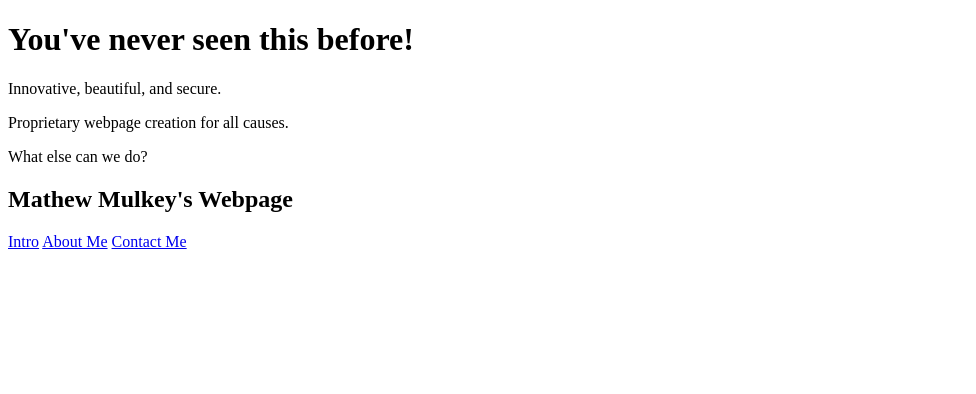
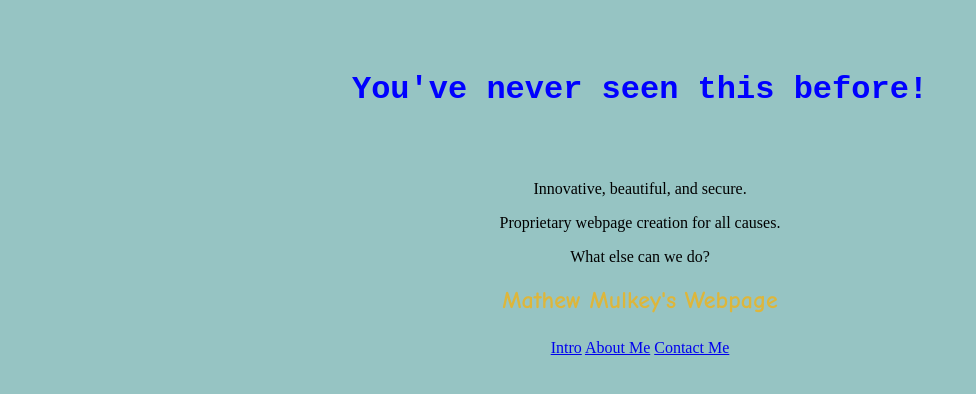
Before and after one commit to MattComputer1/myWebPage-Thinkful, a plain HTML site: page index.html in a window 1280 px wide. Shown: the whole page, without its empty margins (0-976 px from the left). Drawn offline with Linux system fonts and the light colour scheme.

Commit message:
Update style.css

```diff
--- a/style.css
+++ b/style.css
@@ -1,3 +1,28 @@
+
 body {
-  text-align:centered;
+
+background-color:#96c4c3 ;
 }
+
+h1{
+  padding:50px;
+  color:blue;
+  text-align: center;
+
+font-family: 'Courier New', Courier, monospace;
+}
+p {
+  text-align: center;
+}
+h2 {
+  color:#ddb63b;
+  font-family: "Comic Sans MS", cursive, san-serif;
+text-align: center;
+}
+
+
+footer{
+text-align: center;
+margin: 25px;
+
+}
```
